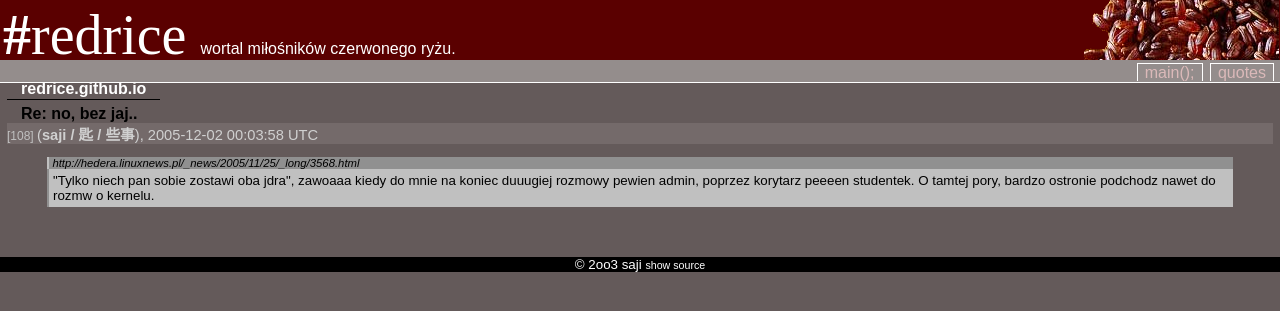
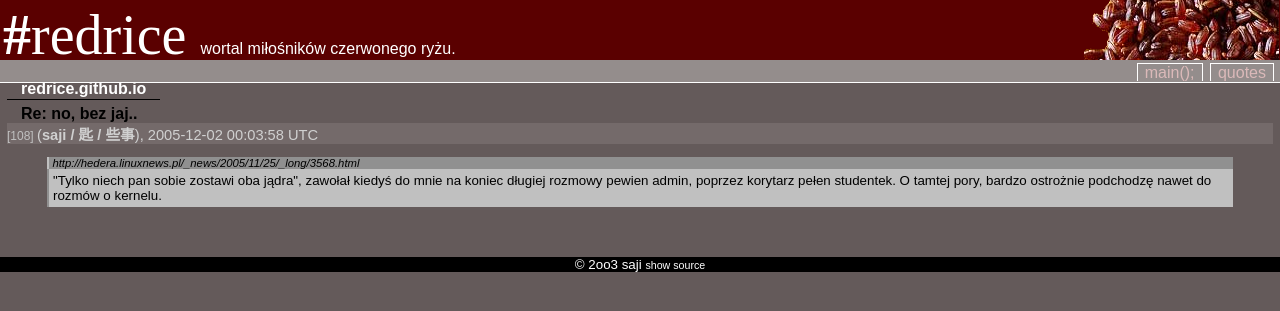
Before and after one commit to redrice/redrice.github.io, a Jekyll site: the page built from quotes/comments/2005-12-01-23:44:52-no-bez-jaj/_posts/2005-12-02-00:03:58-re-no-bez-jaj.md, in a window 1280 px wide. Shown: the top 311 px of the page. Built offline with Jekyll 4.4.1, drawn with Linux system fonts in a browser that asks for light colours.

Commit message:
fixup! Import quotes from an ancient db dump and archive.org
Comments’ encoding

```diff
--- a/quotes/comments/2005-12-01-23:44:52-no-bez-jaj/_posts/2005-12-02-00:03:58-re-no-bez-jaj.md
+++ b/quotes/comments/2005-12-01-23:44:52-no-bez-jaj/_posts/2005-12-02-00:03:58-re-no-bez-jaj.md
@@ -9,4 +9,4 @@ legacyHost: "81.219.87.104"
 legacyUserAgent: ""
 ---
 
-<blockquote class="biki quote"><cite>http://hedera.linuxnews.pl/_news/2005/11/25/_long/3568.html</cite><p>"Tylko niech pan sobie zostawi oba jdra", zawoaaa   kiedy      do mnie na koniec duuugiej rozmowy pewien admin, poprzez korytarz peeeen studentek. O tamtej pory, bardzo ostronie podchodz nawet do rozmw o kernelu.</p></blockquote>
+<blockquote class="biki quote"><cite>http://hedera.linuxnews.pl/_news/2005/11/25/_long/3568.html</cite><p>"Tylko niech pan sobie zostawi oba jądra", zawołał kiedyś do mnie na koniec długiej rozmowy pewien admin, poprzez korytarz pełen studentek. O tamtej pory, bardzo ostrożnie podchodzę nawet do rozmów o kernelu.</p></blockquote>
```
Also changed, not shown: quotes/comments/2005-06-29-21:32:35-zwyrole-the-saga-continues/_posts/2005-07-22-17:05:56-re-zwyrole-the-saga-continues.md (+1 -1 lines).
